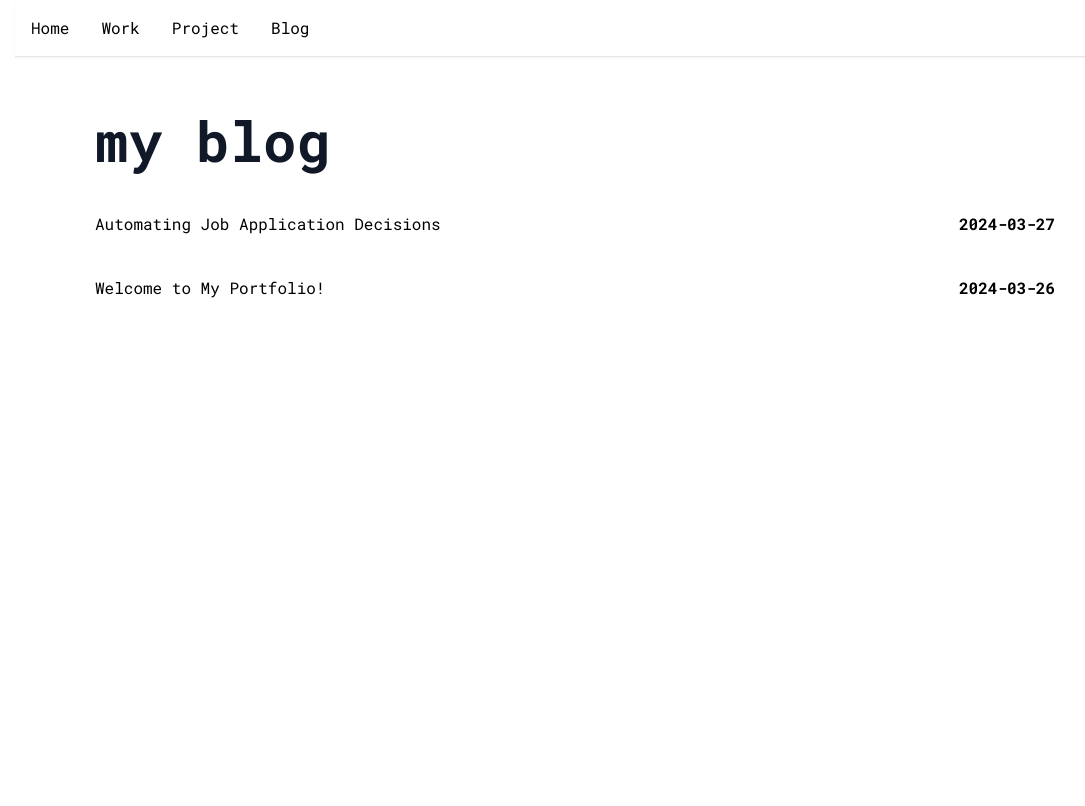
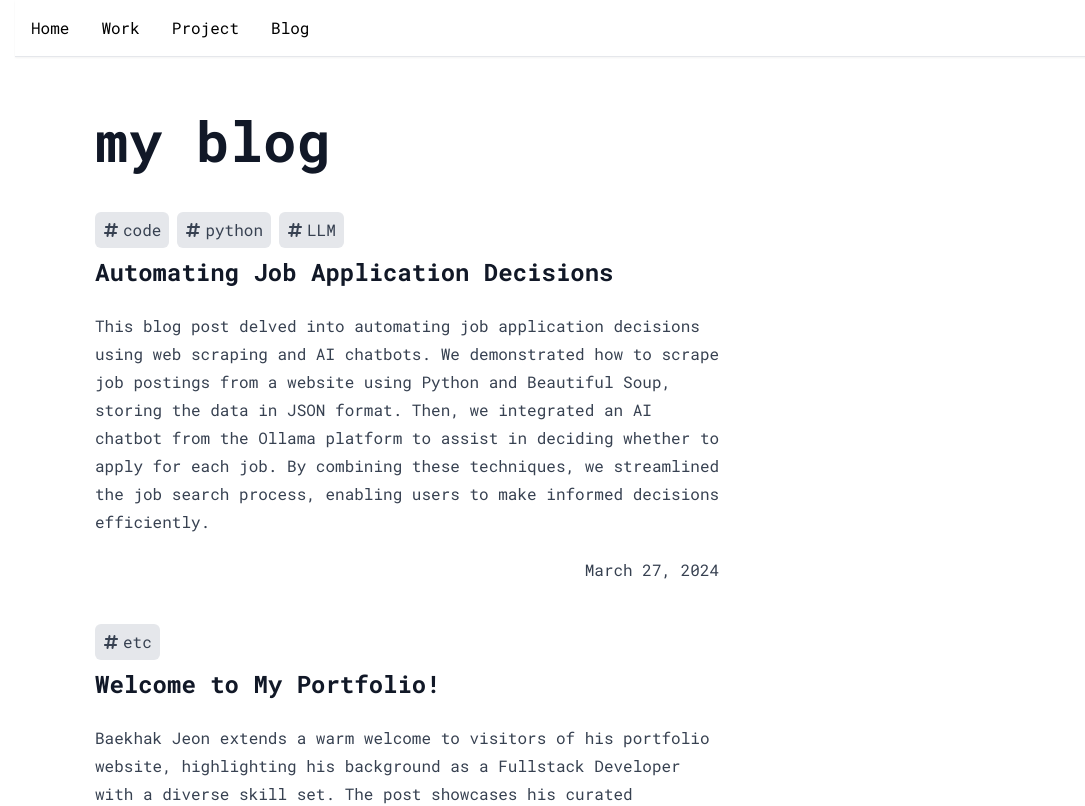
Before and after one commit to egofinder/baekhak.info, a Next.js app: page /blogs in a window 1280 px wide. Shown: the top 806 px of the page, without its empty margins (65-1150 px from the left). Built offline with nearby package versions, Linux system fonts and the light colour scheme.

Commit message:
blog list view clean up

```diff
--- a/app/blogs/[slug]/page.tsx
+++ b/app/blogs/[slug]/page.tsx
@@ -2,8 +2,8 @@ import { Metadata } from "next";
 import { notFound } from "next/navigation";
 import { getAllPosts, getPostWithSlug } from "@/libs/api";
 import markdownToHtml from "@/libs/markdownToHtml";
-import { BlogBody } from "@/components/custom-ui/blog-body";
-import { BlogHeader } from "@/components/custom-ui/blog-header";
+import { BlogBody } from "@/components/custom-ui/blog/blog-body";
+import { BlogHeader } from "@/components/custom-ui/blog/blog-header";
 import "github-markdown-css";
 
 type Params = {
--- a/app/blogs/page.tsx
+++ b/app/blogs/page.tsx
@@ -2,6 +2,7 @@ import { Metadata } from "next";
 import { getAllPosts } from "@/libs/api";
 import Link from "next/link";
 import PageHeader from "@/components/custom-ui/page-header";
+import BlogListItem from "@/components/custom-ui/blog/blog-list-item";
 
 export const metadata: Metadata = {
   title: "Blog",
@@ -10,6 +11,8 @@ export const metadata: Metadata = {
 const BlogsPage = () => {
   const posts = getAllPosts().map((post) => ({
     title: post.title,
+    category: post.category,
+    summary: post.summary,
     date: post.date,
     slug: post.slug,
   }));
@@ -20,11 +23,18 @@ const BlogsPage = () => {
 
       <br />
       {posts.map((post) => (
-        <div key={post.title} className="flex justify-between gap-5 py-5">
-          <Link href={`/blogs/${post.slug}`}>
-            <h2 className="cursor-pointer">{post.title}</h2>
+        <div
+          key={post.title}
+          className="flex w-full justify-between gap-5 py-5"
+        >
+          <Link href={`/blogs/${post.slug}`} className="w-full cursor-pointer">
+            <BlogListItem
+              title={post.title}
+              category={post.category}
+              summary={post.summary}
+              date={post.date}
+            />
           </Link>
-          <p className="font-bold">{post.date}</p>
         </div>
       ))}
     </div>
--- a/components/custom-ui/blog-header.tsx
+++ b/components/custom-ui/blog/blog-header.tsx
@@ -1,4 +1,4 @@
-import DateFormatter from "./date-formatter";
+import DateFormatter from "../date-formatter";
 
 type Props = {
   title: string;
--- /dev/null
+++ b/components/custom-ui/blog/blog-list-item.tsx
@@ -0,0 +1,36 @@
+import { Post } from "@/types/Post";
+import { FaHashtag } from "react-icons/fa6";
+import DateFormatter from "../date-formatter";
+
+type BlogListItemProps = Pick<Post, "title" | "category" | "summary" | "date">;
+
+const BlogListItem = ({
+  title,
+  category,
+  summary,
+  date,
+}: BlogListItemProps) => {
+  return (
+    <div className="prose flex flex-col">
+      <div className="flex gap-2">
+        {category.map((item) => {
+          return (
+            <div
+              key={item}
+              className="flex items-center gap-1 rounded-md bg-gray-200 px-2 py-1"
+            >
+              <FaHashtag /> {item}
+            </div>
+          );
+        })}
+      </div>
+      <h2 className="mt-2">{title}</h2>
+      <p className="">{summary}</p>
+      <p className="m-0 text-end">
+        <DateFormatter dateString={date} />
+      </p>
+    </div>
+  );
+};
+
+export default BlogListItem;
--- a/data/blog/automating-job-application-decisions.md
+++ b/data/blog/automating-job-application-decisions.md
@@ -1,5 +1,7 @@
 ---
 title: "Automating Job Application Decisions"
+category: ["code", "python", "LLM"]
+summary: "This blog post delved into automating job application decisions using web scraping and AI chatbots. We demonstrated how to scrape job postings from a website using Python and Beautiful Soup, storing the data in JSON format. Then, we integrated an AI chatbot from the Ollama platform to assist in deciding whether to apply for each job. By combining these techniques, we streamlined the job search process, enabling users to make informed decisions efficiently."
 date: "2024-03-27"
 author: "Baekhak Jeon"
 ---
--- a/data/blog/welcome-to-my-blog.md
+++ b/data/blog/welcome-to-my-blog.md
@@ -1,5 +1,7 @@
 ---
 title: "Welcome to My Portfolio!"
+category: ["etc"]
+summary: "Baekhak Jeon extends a warm welcome to visitors of his portfolio website, highlighting his background as a Fullstack Developer with a diverse skill set. The post showcases his curated collection of projects, emphasizing technical expertise and creativity. Visitors are encouraged to connect with Baekhak for questions or collaborations. The post concludes with gratitude for visitors' interest and invites them to explore Baekhak's portfolio."
 date: "2024-03-26"
 author: "Baekhak Jeon"
 ---
--- a/libs/api.ts
+++ b/libs/api.ts
@@ -1,14 +1,11 @@
+import { Post } from "@/types/Post";
 import fs from "fs";
 import matter from "gray-matter";
 import { join } from "path";
 
-interface Post {
+type PostWithSlug = Post & {
   slug: string;
-  title: string;
-  date: string;
-  author: string;
-  content: string;
-}
+};
 
 const postsDirectory = join(process.cwd(), "data/blog");
 
@@ -22,10 +19,10 @@ export function getPostWithSlug(file: string) {
   const fileContents = fs.readFileSync(fullPath, "utf8");
   const { data, content } = matter(fileContents);
 
-  return { ...data, slug: slug, content } as Post;
+  return { ...data, slug: slug, content } as PostWithSlug;
 }
 
-export function getAllPosts(): Post[] {
+export function getAllPosts(): PostWithSlug[] {
   const files = getPostFiles();
   const posts = files
     .map((file) => getPostWithSlug(file))
--- /dev/null
+++ b/types/Post.ts
@@ -0,0 +1,8 @@
+export type Post = {
+  title: string;
+  category: [];
+  summary: string;
+  date: string;
+  author: string;
+  content: string;
+};
--- a/types/Project.ts
+++ b/types/Project.ts
@@ -1,4 +1,4 @@
-type Project = {
+export type Project = {
   title: string;
   description: string;
   siteUrl: string;
@@ -6,5 +6,3 @@ type Project = {
   imageUrl: string;
   date: string;
 };
-
-export type { Project };
```
Also changed, not shown: components/custom-ui/blog/blog-body.tsx (renamed from components/custom-ui/blog-body.tsx).
